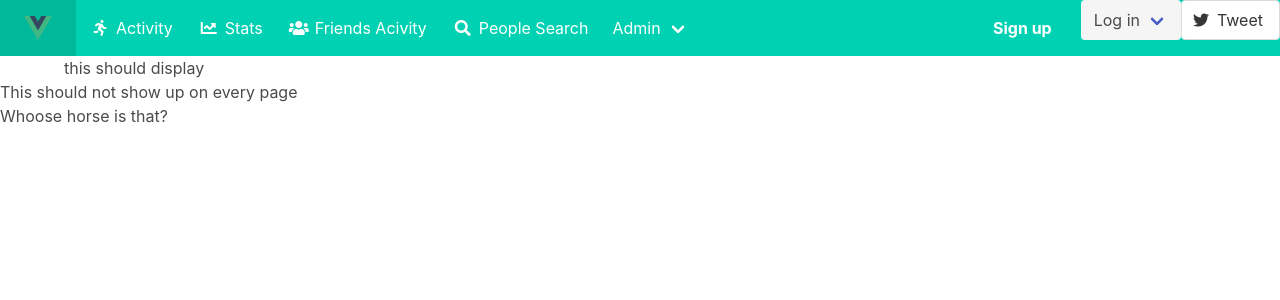
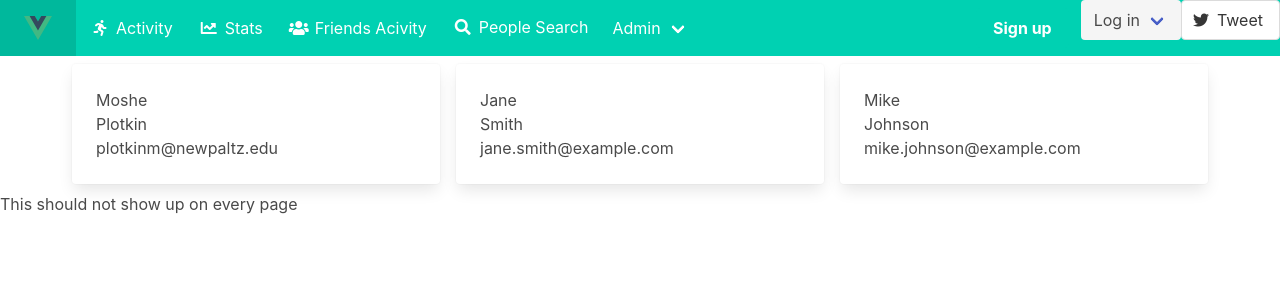
Before and after one commit to Pippin404/CPS-493-Final-Project, a Vue app in the folder client/: page /products in a window 1280 px wide. Shown: the top 300 px of the page. Built offline with nearby package versions, Linux system fonts and the light colour scheme.

Commit message:
Firgured out product display and functionality

```diff
--- a/client/index.html
+++ b/client/index.html
@@ -13,9 +13,6 @@
 
 
     <p>This should not show up on every page</p>
-    <p>Whoose horse is that?</p>
-
-
 
 
   </body>
--- a/client/src/components/NavBar.vue
+++ b/client/src/components/NavBar.vue
@@ -61,7 +61,7 @@ function toggleMenu() {
       </span>
       </RouterLink>
 
-      <RouterLink to="../products/index" class="navbar-item">
+      <RouterLink to="/products" class="navbar-item">
         <span class="icon-text">
         <span class="icon">
           <i class="fas fa-search"></i>
--- a/client/src/data/users.json
+++ b/client/src/data/users.json
@@ -19,5 +19,8 @@
             "admin": false,
             "email": "mike.johnson@example.com"
         }
-    ]
+    ],
+    "total": 100,
+    "skip": 0,
+    "limit": 30
 }
--- a/client/src/pages/products/index.vue
+++ b/client/src/pages/products/index.vue
@@ -1,13 +1,16 @@
 <script setup lang="ts">
-    import { ref, computed } from 'vue';
+    import { ref, computed, onMounted } from 'vue';
     import { type Root, getitems } from "@/model/users";
     const products = ref([] as Root[]);
+
+    onMounted(async () => {
+        products.value = await getitems();
+    });
 </script>
 
 
 
 <template>
-
 
 
 
@@ -30,7 +33,6 @@
     </div>
 
 
-<p>this should display</p>
 
 
 
```
